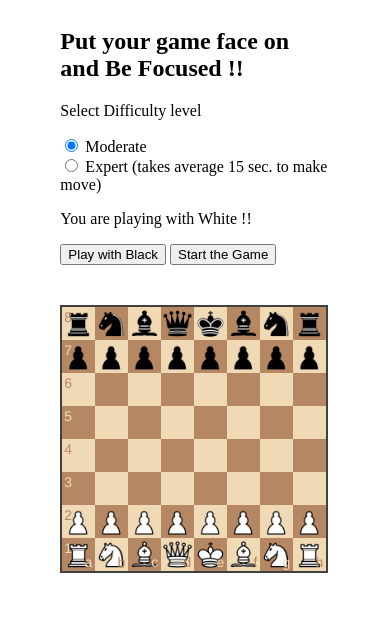
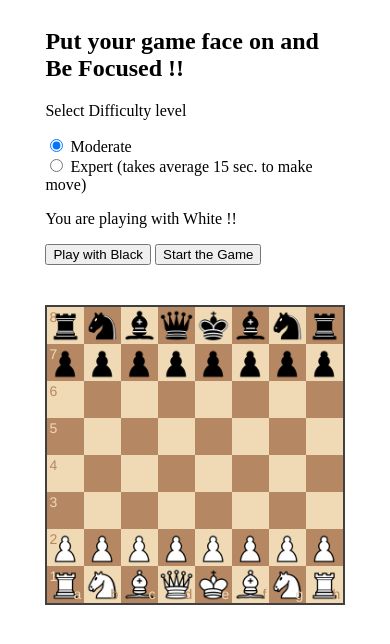
Before and after one commit to satyam-sr/satyam-sr.github.io, a website: page index.html in a window 390 px wide. Drawn offline with nearby package versions, Linux system fonts and the light colour scheme.

Commit message:
increased board width on phone screen

```diff
--- a/style.css
+++ b/style.css
@@ -24,7 +24,7 @@
   }
 
   #board {
-    width: 72%;
+    width: 80%;
     margin: auto;
     margin-top: 40px;
     margin-bottom: 60px;
@@ -32,7 +32,7 @@
  }
 
  #form {
-    width: 72%;
+    width: 80%;
     margin: auto;
     justify-content: center;
  }
```
